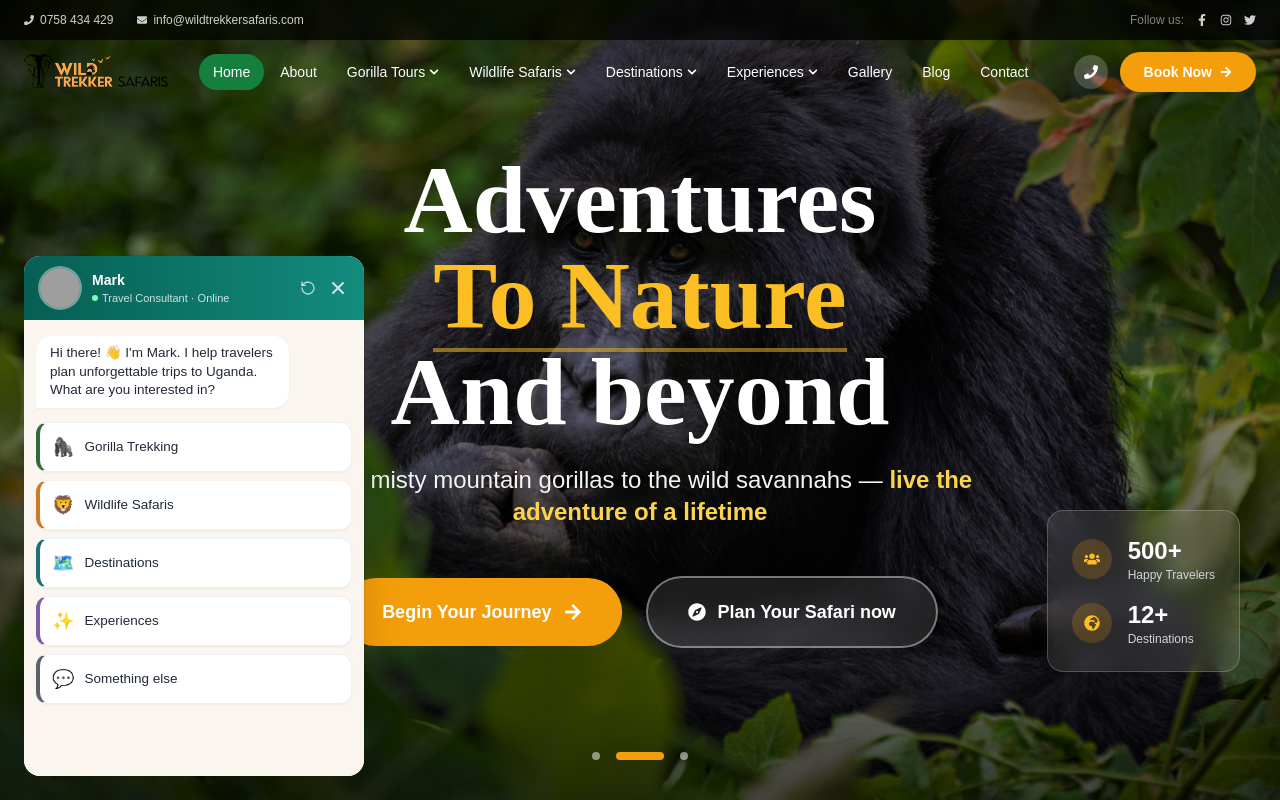
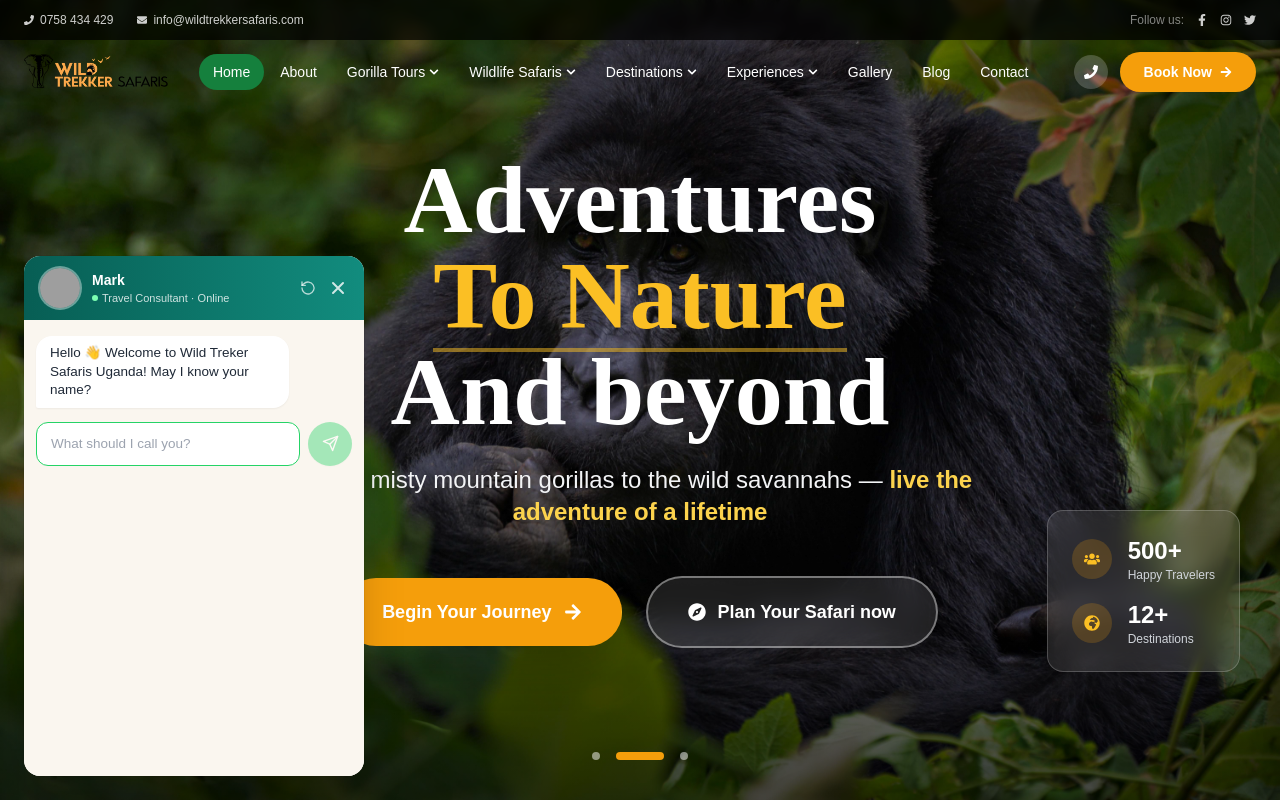
Before and after one commit to ivankisakye/wild-trekkers, a React (Vite) app: page / in a window 1280 px wide. Both pictures are taken after a click on the element 139 px from the left and 665 px from the top of the page. Shown: the top 800 px of the page. Built offline with nearby package versions, Linux system fonts and the light colour scheme; grey boxes are pictures that could not be loaded.

Commit message:
icon smaller

```diff
--- a/src/components/layout/WhatsAppButton.jsx
+++ b/src/components/layout/WhatsAppButton.jsx
@@ -10,53 +10,53 @@ const AGENT_TITLE = 'Travel Consultant';
 const AGENT_AVATAR = 'https://images.unsplash.com/photo-1519085360753-af0119f7cbe7?auto=format&fit=crop&w=300&q=80';
 
 const GREETING =
-  "Hi there! \uD83D\uDC4B I'm Mark. I help travelers plan unforgettable trips to Uganda. What are you interested in?";
+  "Hello 👋 Welcome to Wild Treker Safaris Uganda! May I know your name?";
 
 const CATEGORIES = [
   {
     id: 'gorilla',
     label: 'Gorilla Trekking',
-    emoji: '\uD83E\uDD8D',
+    emoji: '🦍',
     accent: '#2F6B3A',
     soft: '#EAF3EA',
     followUp:
-      "Gorilla trekking is the one trip people never forget \uD83C\uDF3F Permits sell out months ahead, so tell me: how many people, and roughly when are you hoping to go?",
+      "Gorilla trekking is the one trip people never forget 🌿 Permits sell out months ahead, so tell me: how many people, and roughly when are you hoping to go?",
   },
   {
     id: 'safari',
     label: 'Wildlife Safaris',
-    emoji: '\uD83E\uDD81',
+    emoji: '🦁',
     accent: '#C97A2B',
     soft: '#FBF1E6',
     followUp:
-      "Love it \uD83D\uDC18 Which park are you drawn to (or not sure yet?), and how many days were you thinking?",
+      "Love it 🐘 Which park are you drawn to (or not sure yet?), and how many days were you thinking?",
   },
   {
     id: 'destinations',
     label: 'Destinations',
-    emoji: '\uD83D\uDDFA\uFE0F',
+    emoji: '🗺️',
     accent: '#1F6F78',
     soft: '#E8F3F4',
     followUp:
-      "Great choice to start with \u2014 Uganda has a lot of ground to cover. Which destination(s) have caught your eye, and when are you thinking of traveling?",
+      "Great choice to start with — Uganda has a lot of ground to cover. Which destination(s) have caught your eye, and when are you thinking of traveling?",
   },
   {
     id: 'experiences',
     label: 'Experiences',
-    emoji: '\u2728',
+    emoji: '✨',
     accent: '#7B5EA7',
     soft: '#F0ECF7',
     followUp:
-      "Nice \u2014 are you after culture, adventure, food, relaxation, or a mix of it all? Tell me a bit more about what excites you.",
+      "Nice — are you after culture, adventure, food, relaxation, or a mix of it all? Tell me a bit more about what excites you.",
   },
   {
     id: 'other',
     label: 'Something else',
-    emoji: '\uD83D\uDCAC',
+    emoji: '💬',
     accent: '#5B6168',
     soft: '#EEEFF1',
     followUp:
-      "Of course \u2014 tell me a little about what you're looking for and I'll point you in the right direction.",
+      "Of course — tell me a little about what you're looking for and I'll point you in the right direction.",
   },
 ];
 
@@ -103,12 +103,13 @@ const IconBack = ({ size = 20 }) => (
 const WhatsAppButton = () => {
   const [open, setOpen] = useState(false);
   const [messages, setMessages] = useState([]);
-  const [phase, setPhase] = useState('intro'); // intro | category | details | sent
+  const [phase, setPhase] = useState('intro'); // intro | name | category | details | sent
   const [selected, setSelected] = useState(null);
   const [draft, setDraft] = useState('');
   const [typing, setTyping] = useState(false);
   const [teaser, setTeaser] = useState(false);
   const [avatarFailed, setAvatarFailed] = useState(false);
+  const [userName, setUserName] = useState('');
   const scrollRef = useRef(null);
   const teaserTimer = useRef(null);
 
@@ -135,15 +136,32 @@ const WhatsAppButton = () => {
       setTimeout(() => {
         setTyping(false);
         pushMessage({ from: 'Mark', text: GREETING });
-        setPhase('category');
+        setPhase('name');
       }, 900);
     }
+  };
+
+  const handleNameSubmit = () => {
+    if (!userName.trim()) return;
+    const name = userName.trim();
+    pushMessage({ from: 'user', text: name });
+    setPhase('typing2');
+    setTyping(true);
+    setTimeout(() => {
+      setTyping(false);
+      pushMessage({
+        from: 'Mark',
+        text: `Wonderful to meet you, ${name}! 😊 Thank you for your interest in Wild Trekker Safaris Uganda. I'm Mark, your travel consultant. What kind of adventure would you like to explore?`
+      });
+      setPhase('category');
+    }, 1000);
+    setUserName('');
   };
 
   const handlePick = (cat) => {
     setSelected(cat);
     pushMessage({ from: 'user', text: `${cat.emoji} ${cat.label}` });
-    setPhase('typing2');
+    setPhase('typing3');
     setTyping(true);
     setTimeout(() => {
       setTyping(false);
@@ -161,7 +179,7 @@ const WhatsAppButton = () => {
     setTyping(true);
     setTimeout(() => {
       setTyping(false);
-      pushMessage({ from: 'Mark', text: "Perfect, thank you! Opening WhatsApp so we can continue there \u2705" });
+      pushMessage({ from: 'Mark', text: "Perfect, thank you! Opening WhatsApp so we can continue there ✅" });
       window.open(url, '_blank', 'noopener,noreferrer');
       setPhase('sent');
     }, 700);
@@ -172,6 +190,7 @@ const WhatsAppButton = () => {
     setMessages([]);
     setSelected(null);
     setDraft('');
+    setUserName('');
     setPhase('intro');
     setTimeout(startConversation, 50);
   };
@@ -179,7 +198,11 @@ const WhatsAppButton = () => {
   const handleKeyDown = (e) => {
     if (e.key === 'Enter' && !e.shiftKey) {
       e.preventDefault();
-      handleSend();
+      if (phase === 'name') {
+        handleNameSubmit();
+      } else if (phase === 'details') {
+        handleSend();
+      }
     }
   };
 
@@ -227,9 +250,9 @@ const WhatsAppButton = () => {
         <button
           onClick={startConversation}
           aria-label="Chat with us on WhatsApp"
-          className="wa-fab-ring fixed bottom-6 left-6 z-[9999] flex h-14 w-14 items-center justify-center rounded-full bg-[#25D366] text-white shadow-lg transition-transform duration-300 hover:scale-110 hover:bg-[#20BA5C]"
+          className="wa-fab-ring fixed bottom-6 left-6 z-[9999] flex h-12 w-12 items-center justify-center rounded-full bg-[#25D366] text-white shadow-lg transition-transform duration-300 hover:scale-110 hover:bg-[#20BA5C]"
         >
-          <WhatsAppGlyph size={28} />
+          <WhatsAppGlyph size={24} />
         </button>
       )}
 
@@ -301,6 +324,28 @@ const WhatsAppButton = () => {
               </div>
             )}
 
+            {phase === 'name' && !typing && (
+              <div className="wa-msg flex flex-col gap-2 pt-1">
+                <div className="flex gap-2">
+                  <input
+                    value={userName}
+                    onChange={(e) => setUserName(e.target.value)}
+                    onKeyDown={handleKeyDown}
+                    placeholder="What should I call you?"
+                    className="flex-1 rounded-xl border border-gray-200 bg-white px-3.5 py-2.5 text-[13.5px] text-gray-800 outline-none focus:border-[#25D366]"
+                    autoFocus
+                  />
+                  <button
+                    onClick={handleNameSubmit}
+                    disabled={!userName.trim()}
+                    className="flex h-11 w-11 flex-shrink-0 items-center justify-center rounded-full bg-[#25D366] text-white shadow-sm transition-transform hover:scale-105 disabled:cursor-not-allowed disabled:opacity-40"
+                  >
+                    <IconSend size={17} />
+                  </button>
+                </div>
+              </div>
+            )}
+
             {phase === 'category' && !typing && (
               <div className="wa-msg flex flex-col gap-2 pt-1">
                 {CATEGORIES.map((cat) => (
```
